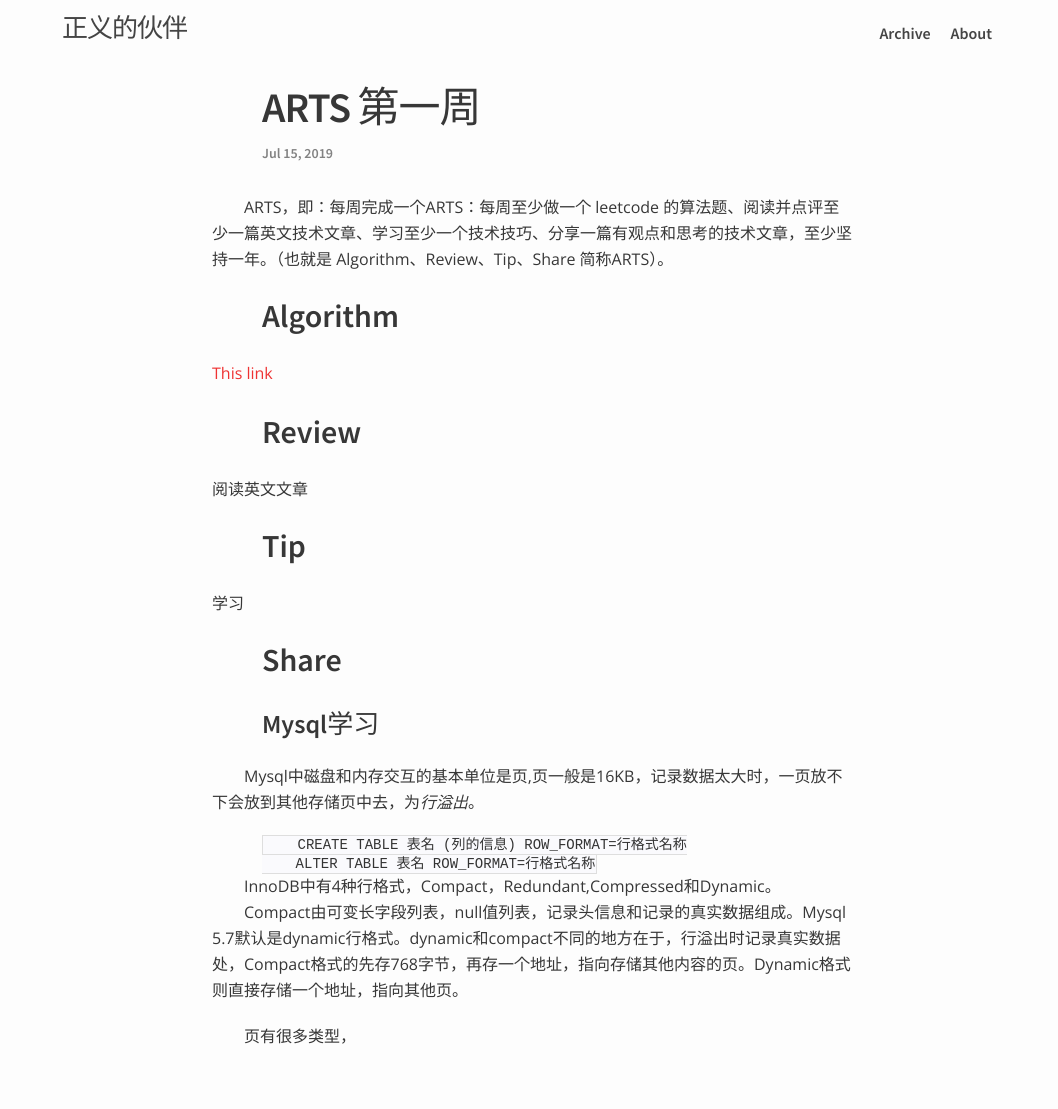
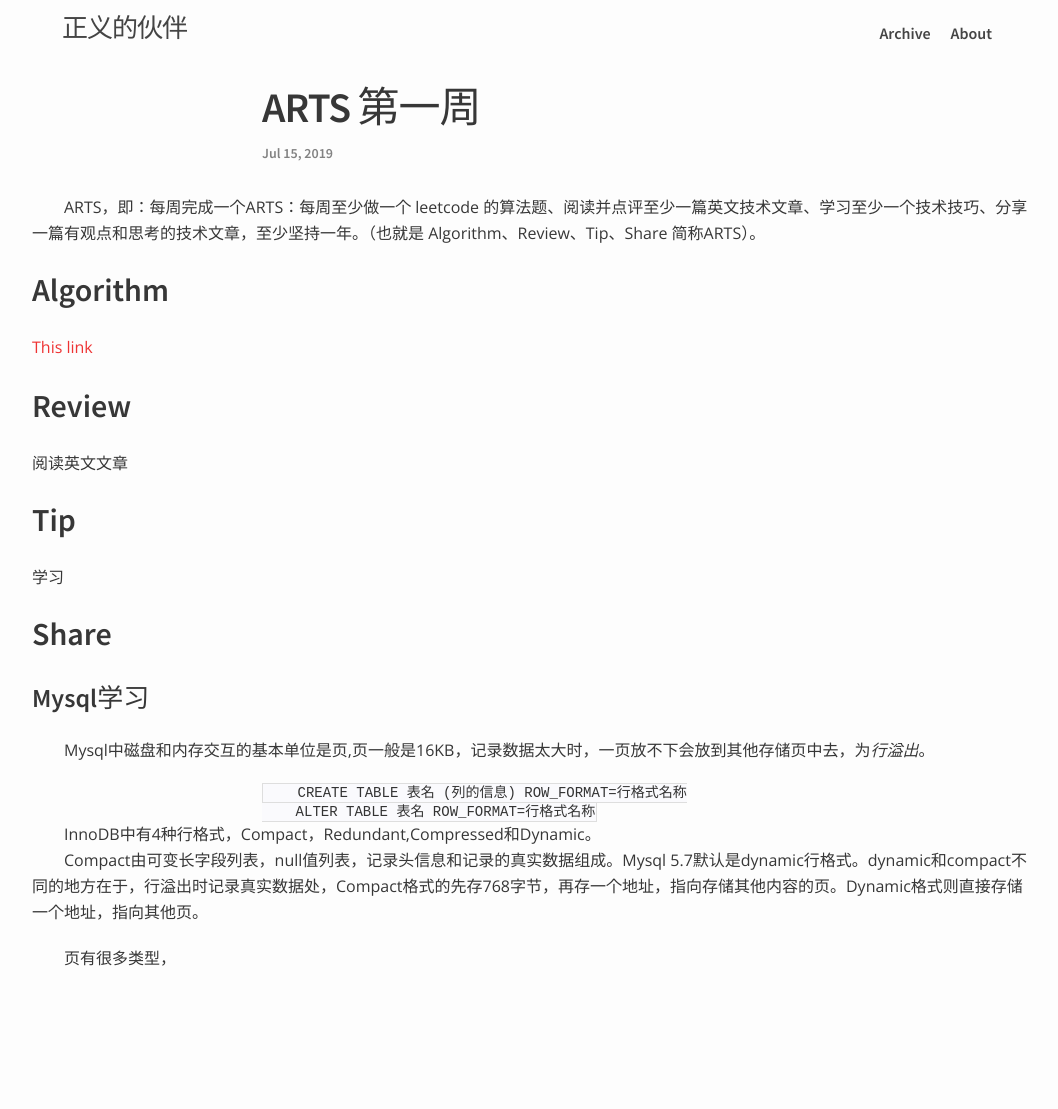
Before and after one commit to zephyrZQF/zephyrZQF.github.io, a Jekyll site: the page built from _posts/2019-07-15-ARTS1.md, in a window 1280 px wide. Shown: the whole page, without its empty margins (108-1166 px from the left). Built offline with Jekyll 4.4.1, drawn with Linux system fonts in a browser that asks for light colours; after the commit the page ends 1031 px from its top, so only the background shows below that.

Commit message:
css 1000px

```diff
--- a/_sass/_layout.scss
+++ b/_sass/_layout.scss
@@ -100,7 +100,7 @@
     margin-bottom: $spacing-unit;
 
     p {
-        max-width: 640px;
+        max-width: 1000px;
         padding: 0px 10px;
         margin: 0 auto;
         line-height: 26px;
@@ -115,7 +115,7 @@
             font-size: 28px;
         }
 
-        max-width: 540px;
+        max-width: 1000px;
         padding: 0px 10px;
         margin: 0 auto;
         margin-bottom: 20px;
@@ -129,7 +129,7 @@
             font-size: 22px;
         }
 
-        max-width: 540px;
+        max-width: 1000px;
         padding: 0px 10px;
         margin: 0 auto;
         margin-bottom: 20px;
@@ -143,7 +143,7 @@
             font-size: 18px;
         }
 
-        max-width: 540px;
+        max-width: 1000px;
         padding: 0px 10px;
         margin: 0 auto;
         margin-bottom: 20px;
```
